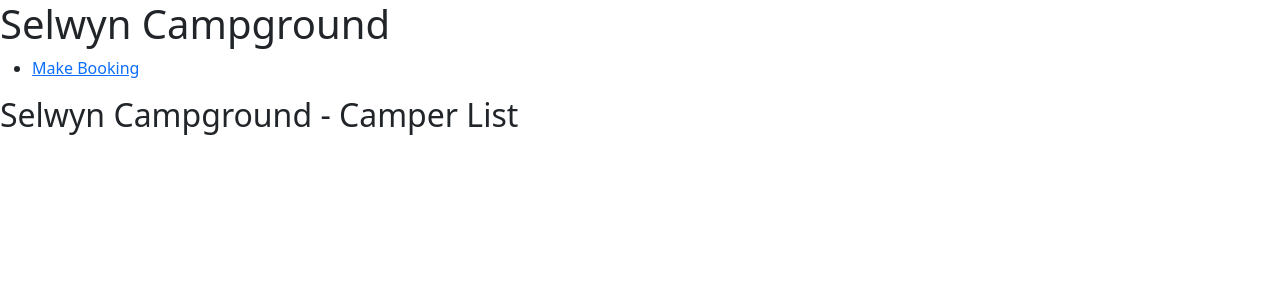
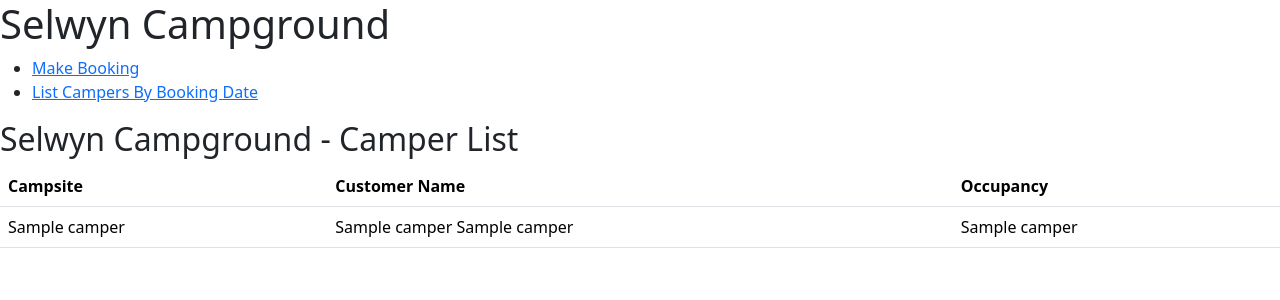
Before and after one commit to yingzhengv5/scg, a Flask app: template templates/camperlist.html in a window 1280 px wide. Shown: the top 300 px of the page. Run offline with Flask 3, Linux system fonts and the light colour scheme; the template is opened without the code that fills it: most values are stand-ins (such as "Sample title", 1, 10 or a date in 2020).

Commit message:
complete camperlist.html and /booking/add route
.add /booking/add link to base.html
.add a default value to datepicker.html
.create a new route for make booking
.create new template to display booking success

```diff
--- a/app.py
+++ b/app.py
@@ -38,7 +38,7 @@ def campers():
         connection = getCursor()
         connection.execute("SELECT * FROM bookings join sites on site = site_id inner join customers on customer = customer_id where booking_date= %s;",(campDate,))
         camperList = connection.fetchall()
-        return render_template("datepickercamper.html", camperlist = camperList)
+        return render_template("camperlist.html", camperlist = camperList)
 
 @app.route("/booking", methods=['GET','POST'])
 def booking():
@@ -56,9 +56,21 @@ def booking():
         customerList = connection.fetchall()
         connection.execute("select * from sites where occupancy >= %s AND site_id not in (select site from bookings where booking_date between %s AND %s);",(occupancy,firstNight,lastNight))
         siteList = connection.fetchall()
-        return render_template("bookingform.html", customerlist = customerList, bookingdate=bookingDate, sitelist = siteList, bookingnights = bookingNights)
+        return render_template("bookingform.html", customerlist = customerList, bookingdate=bookingDate, sitelist = siteList, bookingnights = bookingNights, occupancy = occupancy)
 
 @app.route("/booking/add", methods=['POST'])
 def makebooking():
-    print(request.form)
-    pass
+    # get customer booking information from bookingform
+    siteId = request.form.get('site')
+    customerId = request.form.get('customer')
+    bookingDate = request.form.get('bookingdate')
+    firstNight = date.fromisoformat(bookingDate)
+    bookingNight = request.form.get('bookingnights')
+    occupancy = request.form.get('occupancy')
+    connection = getCursor()
+    # Add all booking nights to database
+    for night in range (int(bookingNight)):
+        booking_date = firstNight + timedelta(days=night)
+        connection.execute("INSERT INTO bookings(site, customer, booking_date, occupancy) \
+                       VALUES(%s, %s, %s, %s);",(siteId, customerId, booking_date, occupancy,))
+    return render_template("bookingsuccess.html")
--- a/templates/base.html
+++ b/templates/base.html
@@ -13,6 +13,7 @@
             <h1>Selwyn Campground</h1>
             <ul>
                 <li><a href="{{ url_for('booking') }}">Make Booking</a></li>
+                <li><a href="{{ url_for('campers')}}">List Campers By Booking Date</a></li>
             </ul>
           </nav>
           <section class="content">
--- /dev/null
+++ b/templates/bookingsuccess.html
@@ -0,0 +1,6 @@
+{% extends "base.html" %}
+{% block content %}
+
+<p>Booking Successful!</p>
+
+{% endblock %}
--- a/templates/camperlist.html
+++ b/templates/camperlist.html
@@ -2,6 +2,29 @@
 {% block content %}
 <h2>Selwyn Campground - Camper List</h2>
 
+<!--Check if campers exist in the camperlist-->
+{% if camperlist %}
+    <form action="/campers" method="POST">
+        <!--Display campers in table-->
+        <table class="table table-default table-hover">
+            <tr>
+                <th>Campsite</th>
+                <th>Customer Name</th>
+                <th>Occupancy</th>
+            </tr>
+
 <!-- Insert code to loop over the list of campers and display them -->
+            {% for campers in camperlist %}
+            <tr>
+                <td>{{ campers[1] }}</td>
+                <td>{{ campers[8] }} {{ campers[9] }}</td>
+                <td>{{ campers[4] }}</td>
+            </tr>
+            {% endfor %}
+        </table>
+    </form>
+{% else %}
+    <p>There is no booking for the selected date</p>
+{% endif %}
 
 {% endblock %}
--- a/templates/datepicker.html
+++ b/templates/datepicker.html
@@ -1,12 +1,12 @@
 {% extends "base.html" %}
 {% block content %}
-<!-- code in here to display a list of books-->
+<!-- code in here to display a booking page-->
 <h2>Selwyn Campground - Make a booking</h2>
 <h3>Choose the date you'd like the booking to start on.</h3>
 
 <form action="{{url_for('booking')}}" method="POST">
 <label for="bookingdate">Choose start night of booking</label>
-<input type="date" min="{{currentdate}}" name="bookingdate"/>
+<input type="date" min="{{currentdate}}" value="{{currentdate}}" name="bookingdate"/>
 <label for="bookingnights">Number of nights</label>
 <input type="number" name="bookingnights" min="1" max="5" step="1" value="1"/>
 <label for="occupancy">Number of people</label>
--- a/templates/datepickercamper.html
+++ b/templates/datepickercamper.html
@@ -1,10 +1,10 @@
 {% extends "base.html" %}
 {% block content %}
-<!-- code in here to display a list of books-->
+<!-- code in here to display the date-->
 <h2>Selwyn Campground - Who is camping?</h2>
 <h3>Choose the date you'd like view who is camping.</h3>
 
-<form action="{{url_for('campers')}}" method="POST">
+<form action="{{ url_for('campers') }}" method="POST">
 <input type="date" value="{{currentdate}}" name="campdate"/>
 <input type="submit"/>
 </form>
```
Also changed, not shown: templates/bookingform.html (+23 -7 lines).
